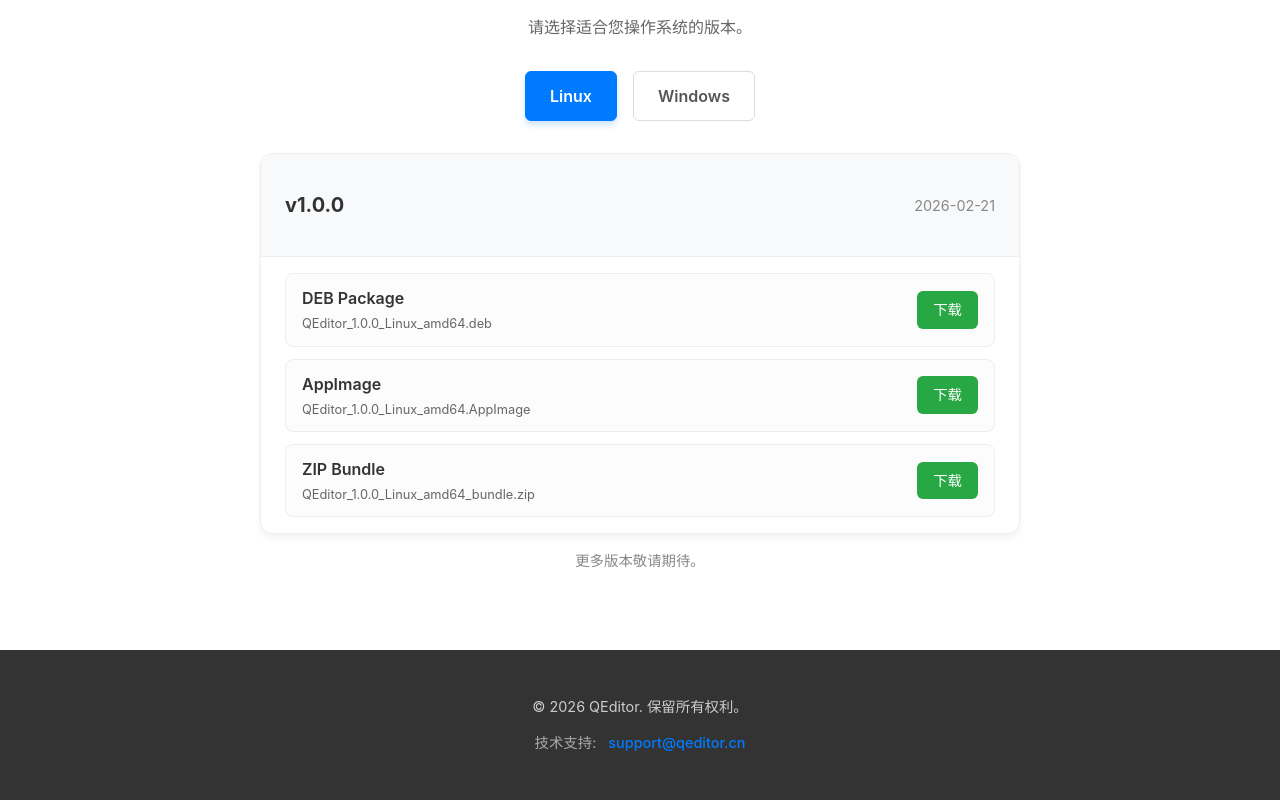
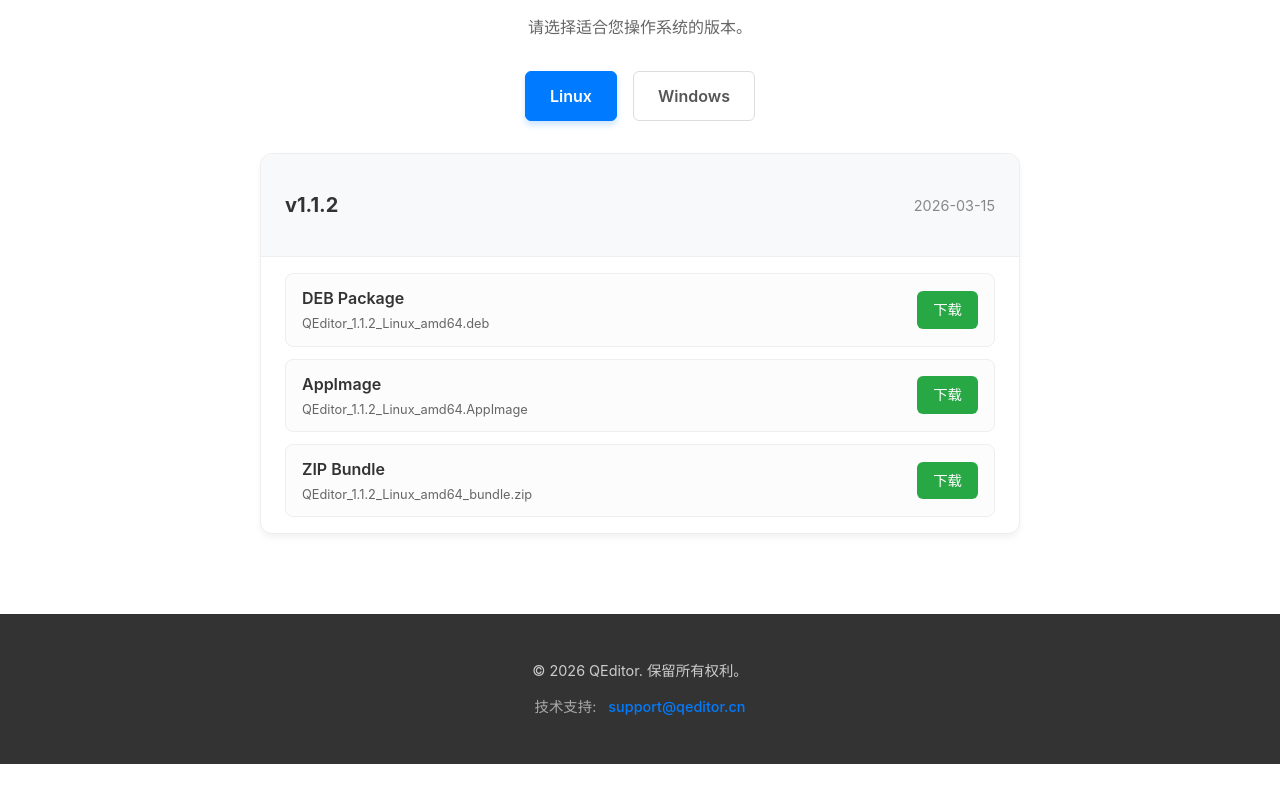
Before and after one commit to zqhcoding/cf_qeditor, a React (Vite) app: page / in a window 1280 px wide. Shown: the part 2313-3113 px from the top of the page. After the commit the page ends 3077 px from the top, so only its background shows below. Built offline with nearby package versions, Linux system fonts and the light colour scheme.

Commit message:
feat: auto-detect latest version for download page

```diff
--- a/src/components/Download.jsx
+++ b/src/components/Download.jsx
@@ -1,10 +1,10 @@
 import React, { useState } from 'react';
-import { downloads } from '../data';
+import { downloads, getLatestVersionKey } from '../data';
 import './Download.css';
 
 const Download = ({ content, lang }) => {
   const [activeOS, setActiveOS] = useState('linux');
-  const release = downloads.v1_0_0;
+  const release = downloads[getLatestVersionKey()];
 
   return (
     <section id="download" className="download">
@@ -48,7 +48,6 @@ const Download = ({ content, lang }) => {
           </div>
         </div>
 
-        <p className="note">{content[lang].download.note}</p>
       </div>
     </section>
   );
--- a/src/data.js
+++ b/src/data.js
@@ -156,7 +156,6 @@ export const content = {
       size: "Size",
       date: "Date",
       download_btn: "Download",
-      note: "More versions coming soon.",
     },
     footer: {
       copyright: "© 2026 QEditor. All rights reserved.",
@@ -321,7 +320,6 @@ export const content = {
       size: "大小",
       date: "日期",
       download_btn: "下载",
-      note: "更多版本敬请期待。",
     },
     footer: {
       copyright: "© 2026 QEditor. 保留所有权利。",
@@ -399,3 +397,20 @@ export const downloads = {
     ],
   },
 };
+
+export const getLatestVersionKey = () => {
+  const keys = Object.keys(downloads);
+  const sorted = keys.sort((a, b) => {
+    const parseVersion = (v) => v.replace('v', '').replace(/_/g, '.').split('.').map(Number);
+    const va = parseVersion(a);
+    const vb = parseVersion(b);
+
+    for (let i = 0; i < 3; i++) {
+      if (va[i] > vb[i]) return -1;
+      if (va[i] < vb[i]) return 1;
+    }
+    return 0;
+  });
+
+  return sorted[0];
+};
```
